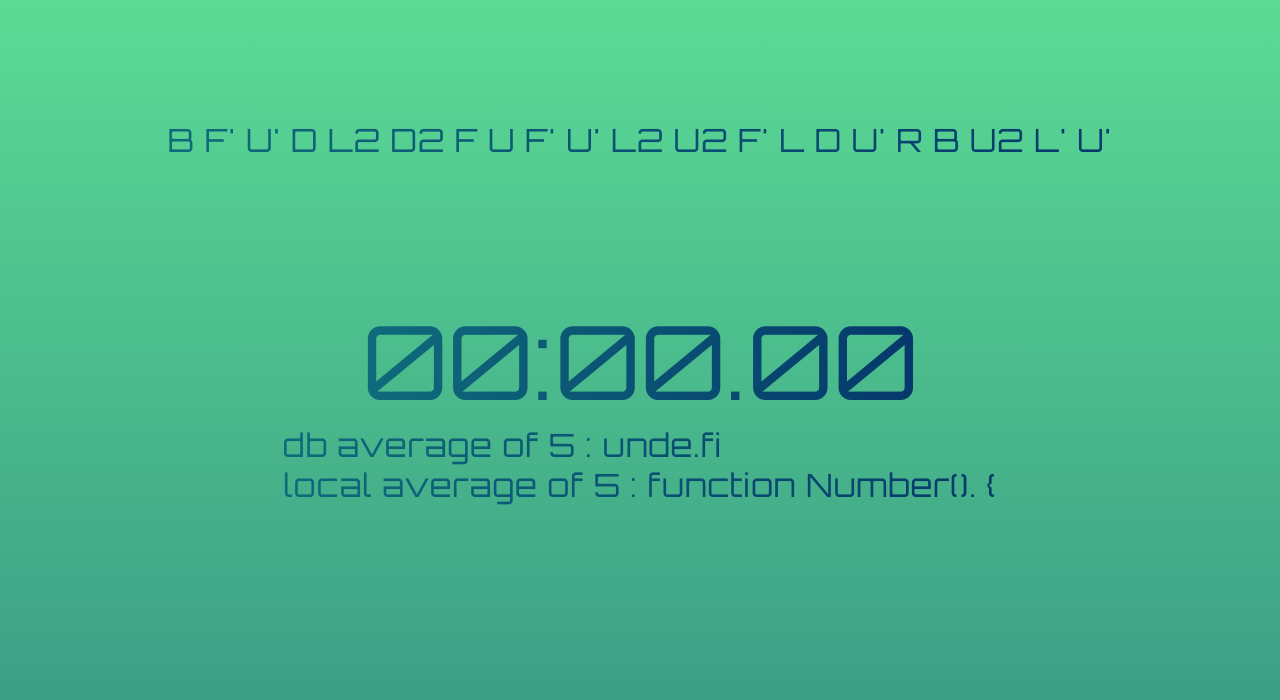
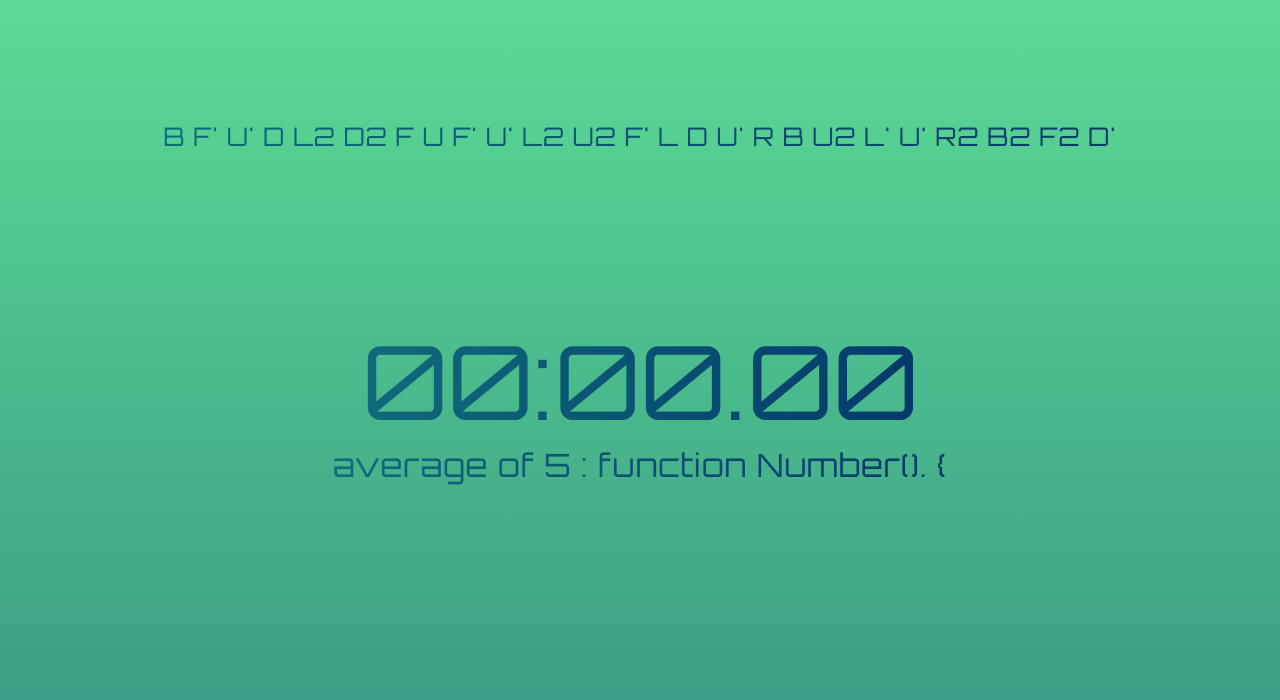
Before and after one commit to 69codeMaster/Cube-TImer, a React (Create React App) app in the folder client/: page / in a window 1280 px wide. Shown: the top 700 px of the page. Built offline with nearby package versions, Linux system fonts and the light colour scheme; no server answers.

Commit message:
cleaning out some code

```diff
--- a/client/src/App.js
+++ b/client/src/App.js
@@ -5,26 +5,17 @@ import Average from "./components/Average";
 import ScrambleProvider from "./store/ScrambleContext";
 import { useState } from "react";
 import DbProvider from "./store/DbContext";
+
 function App() {
-  const [dbUpdated, setDbUpdated] = useState(true);
   const [running, setRunning] = useState(false);
   return (
     <DbProvider>
       <div className="app-container">
         <ScrambleProvider>
           <Scramble running={running} />
-          <Timer
-            setDbUpdated={setDbUpdated}
-            running={running}
-            setRunning={setRunning}
-          />
+          <Timer running={running} setRunning={setRunning} />
         </ScrambleProvider>
-        <Average
-          averageOf={5}
-          dbUpdated={dbUpdated}
-          setDbUpdated={setDbUpdated}
-          running={running}
-        />
+        <Average averageOf={5} running={running} />
       </div>
     </DbProvider>
   );
--- a/client/src/components/Average.jsx
+++ b/client/src/components/Average.jsx
@@ -1,35 +1,20 @@
-import { useState, useEffect, useRef } from "react";
 import { formatAverage } from "../utils/formatUtils";
-import { fetchAverage } from "../utils/apiUtils";
 import { useDB } from "../store/DbContext";
 import "./Average.css";
 export default function Average({
   averageOf,
-  dbUpdated,
-  setDbUpdated,
+
   running,
 }) {
   console.log("average got rendered");
   const { averages } = useDB();
-  console.log(averages);
-  const [average, setAverage] = useState();
-
-  useEffect(() => {
-    if (dbUpdated) {
-      fetchAverage(averageOf).then((res) => {
-        console.log(res);
-        setAverage(res);
-      });
-
-      setDbUpdated(false);
-    }
-  }, [dbUpdated]);
 
   return (
-    <div className={`average ${running && average ? "hide-average" : ""}`}>
-      db average of {averageOf} : {formatAverage(average)}
-      <br></br>
-      local average of {averageOf} : {formatAverage(averages[averageOf])}
+    <div
+      className={`average ${
+        running && averages[averageOf] ? "hide-average" : ""
+      }`}>
+      average of {averageOf} : {formatAverage(averages[averageOf])}
     </div>
   );
 }
--- a/client/src/components/Scramble.css
+++ b/client/src/components/Scramble.css
@@ -1,5 +1,5 @@
 .scramble-container {
-  font-size: 2.5vw;
+  font-size: 2vw;
   top: 15vh;
   opacity: 1;
   position: absolute;
--- a/client/src/components/Timer.jsx
+++ b/client/src/components/Timer.jsx
@@ -22,9 +22,7 @@ function Timer({ setDbUpdated, running, setRunning }) {
     interval;
 
   const handleTimeStopped = async () => {
-    await insertSolve(scramble, time, () => {
-      setDbUpdated(true);
-    });
+    await insertSolve(scramble, time);
     setSolves((prevSolves) => [...prevSolves, time]);
     setScramble();
     setIsConfetti(time / 100 < 10);
--- a/client/src/constants/scrambleData.js
+++ b/client/src/constants/scrambleData.js
@@ -1,4 +1,4 @@
-export const SCRAMBLE_LENGTH = 21;
+export const SCRAMBLE_LENGTH = 25;
 export const MOVES = [
   "U",
   "U'",
--- a/client/src/utils/apiUtils.js
+++ b/client/src/utils/apiUtils.js
@@ -1,4 +1,4 @@
-export const insertSolve = async (scramble, time, update) => {
+export const insertSolve = async (scramble, time) => {
   const data = JSON.stringify({
     scramble: scramble,
     time: time,
@@ -12,8 +12,6 @@ export const insertSolve = async (scramble, time, update) => {
       },
       body: data,
     });
-
-    update();
   } catch (error) {
     console.log(error.message);
   }
--- a/client/src/utils/formatUtils.js
+++ b/client/src/utils/formatUtils.js
@@ -7,6 +7,7 @@ export const formatTime = (timeValue) => {
 };
 
 export const formatAverage = (average) => {
+  if (average === "Nan") return average;
   average = String(average).split(".")[0];
   return (
     average.substring(0, average.length / 2) +
```
Also changed, not shown: client/src/components/CustomConfetti.jsx (+0 -11 lines), 2 other files (tests, documents, lock files or other folders).
